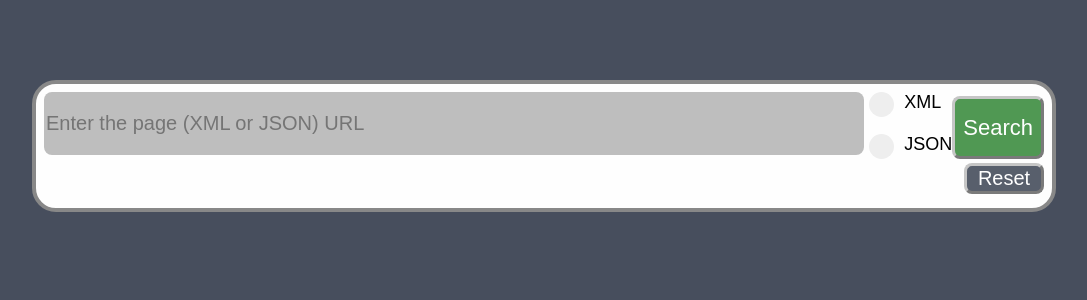
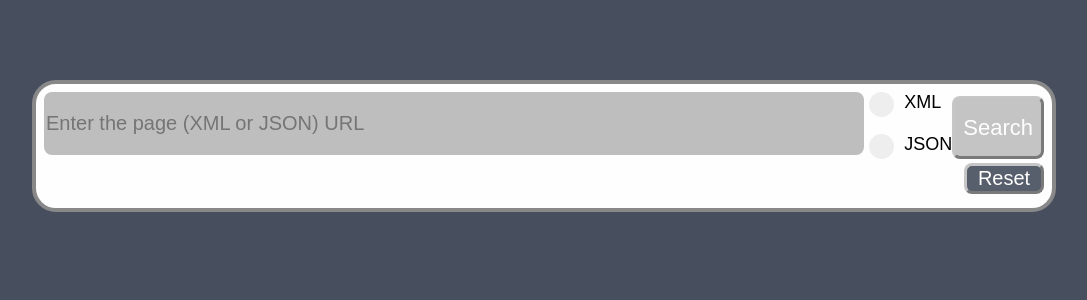
Before and after one commit to jmkd0/Internship, a Symfony app: template templates/flux/index.html.twig in a window 1280 px wide, while the restyled element is pressed. Shown: the top 300 px of the page, without its empty margins (96-1183 px from the left). Run offline with Twig, Linux system fonts and the light colour scheme; the template is opened without the code that fills it, so the values that code supplies are empty; some libraries are stand-ins or nearby versions.

Commit message:
update 5

```diff
--- a/public/style.css
+++ b/public/style.css
@@ -76,7 +76,7 @@ input[type=text]:focus{
     background-color: #474e5d;
 }
 #id-submit:active {
-    background-color: #3e8e41;
+    background-color: #bebebe;
     transform: translateY(4px);
   }
 /*Check XML JSON*/
```
